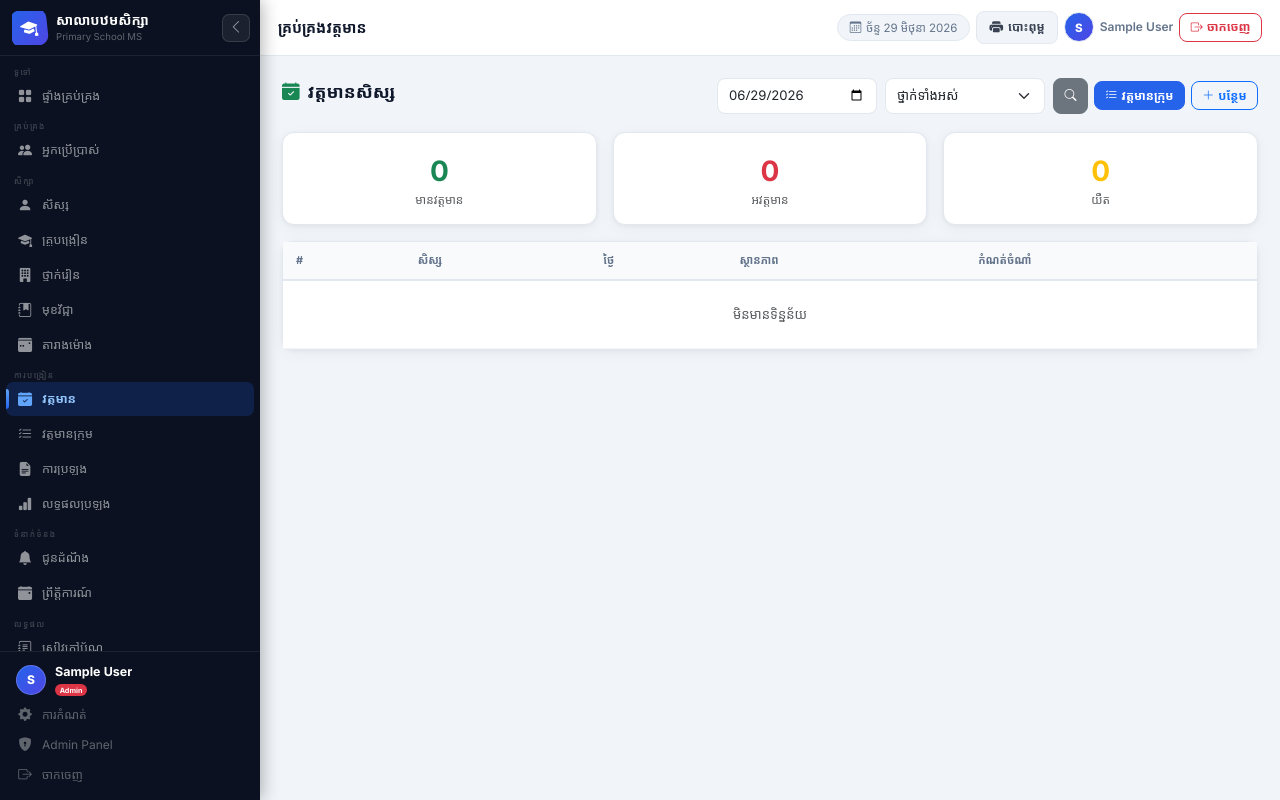
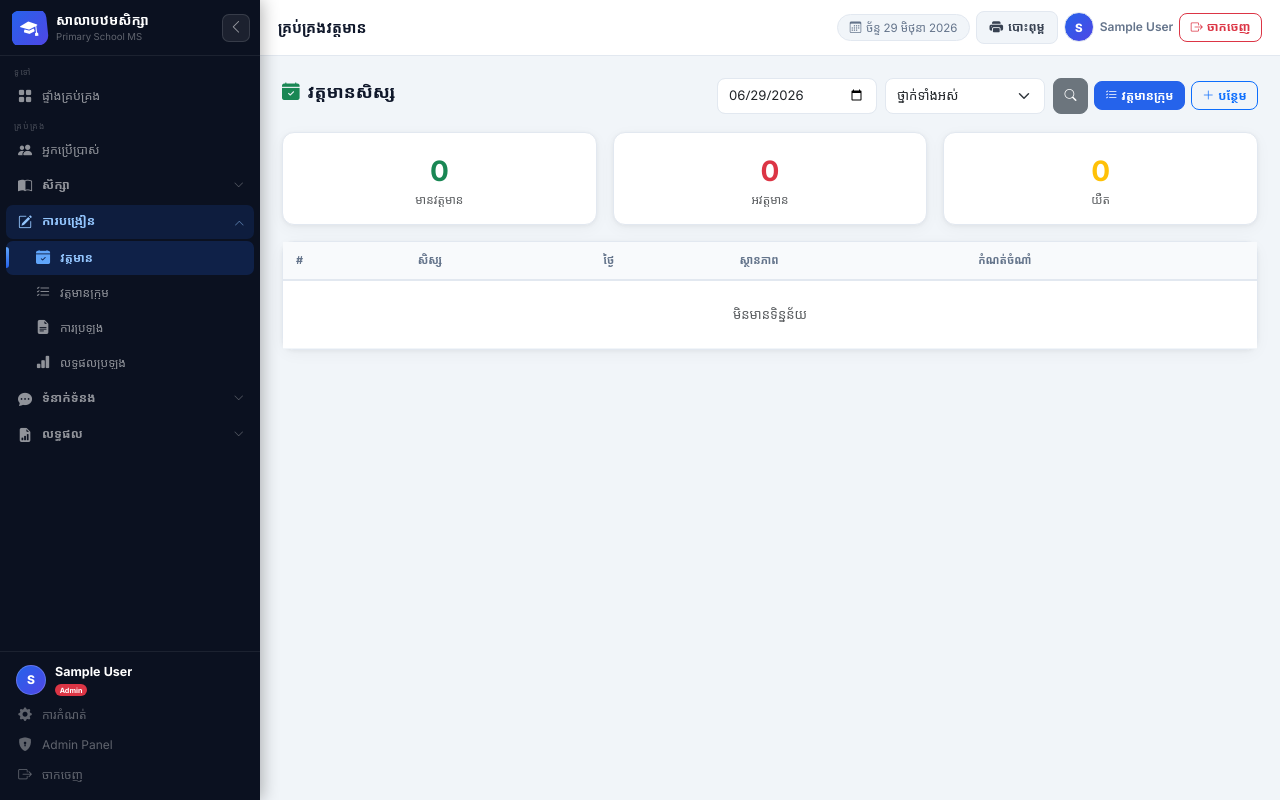
Before and after one commit to kimmi77778888-rgb/school_system.com, a Django app: page /school/attendance/ in a window 1280 px wide. Run offline with Django 5.2, Linux system fonts and the light colour scheme; the visitor is signed in with stand-in values (Sample User, id 1); data comes from the database, SQL or seed files in the repository; data that the repository does not hold is empty; parts of the project's set-up code (start-up, migrations or seed data) failed here and were passed over.

Commit message:
feat: collapsible dropdown groups in sidebar

```diff
--- a/crm/school/templates/school/base.html
+++ b/crm/school/templates/school/base.html
@@ -341,6 +341,43 @@ a{text-decoration:none;color:inherit;}
 /* nav tabs */
 .nav-tabs .nav-link{color:var(--mu);border:none;border-bottom:2px solid transparent;padding:.5rem .85rem;font-size:.82rem;}
 .nav-tabs .nav-link.active{color:var(--ac);border-bottom-color:var(--ac);background:none;font-weight:700;}
+
+/* ═══ SIDEBAR DROPDOWN GROUPS ═══ */
+.sb-grp{
+  display:flex;align-items:center;justify-content:space-between;
+  padding:0 10px;margin:1px 6px;
+  height:34px;min-height:34px;
+  border-radius:7px;
+  background:none;border:none;width:calc(100% - 12px);
+  color:rgba(255,255,255,.55);
+  font-size:.78rem;font-weight:600;
+  cursor:pointer;text-align:left;
+  transition:background .15s,color .15s;
+}
+.sb-grp:hover{background:rgba(255,255,255,.07);color:#e2e8f0;}
+.sb-grp.open{color:#93c5fd;background:rgba(37,99,235,.15);}
+.sb-grp-left{display:flex;align-items:center;gap:8px;overflow:hidden;white-space:nowrap;}
+.sb-grp-left i{font-size:.88rem;min-width:18px;text-align:center;flex-shrink:0;}
+.sb-grp-left .t{overflow:hidden;white-space:nowrap;line-height:1;}
+.sb.c .sb-grp-left .t{opacity:0;width:0;}
+.sb-grp-arrow{font-size:.65rem;flex-shrink:0;transition:transform .25s;opacity:.6;}
+.sb.c .sb-grp-arrow{opacity:0;width:0;}
+.sb-grp.open .sb-grp-arrow{transform:rotate(180deg);}
+
+.sb-grp-body{
+  overflow:hidden;
+  max-height:0;
+  transition:max-height .28s cubic-bezier(.4,0,.2,1);
+}
+.sb-grp-body.show{max-height:400px;}
+.sb.c .sb-grp-body{max-height:0!important;}
+
+.sb-sub{
+  padding-left:28px!important;
+  font-size:.75rem!important;
+  opacity:.85;
+}
+.sb-sub:hover{opacity:1;}
 </style>
 </head>
 <body>
@@ -374,72 +411,113 @@ a{text-decoration:none;color:inherit;}
     {% with role=request.user.profile.role|default:"" %}
 
     {% if role == 'admin' or role == 'teacher' %}
+
       {% if role == 'admin' %}
+      <!-- ── គ្រប់គ្រង ── -->
       <div class="sb-lbl">គ្រប់គ្រង</div>
       <a class="sb-a {% if 'user' in request.resolver_match.url_name %}on{% endif %}" href="{% url 'school:user_list' %}" data-tip="អ្នកប្រើ">
         <i class="bi bi-people-fill"></i><span class="t">អ្នកប្រើប្រាស់</span>
       </a>
       {% endif %}
 
-      <div class="sb-lbl">សិក្សា</div>
-      <a class="sb-a {% if 'student' in request.resolver_match.url_name %}on{% endif %}" href="{% url 'school:student_list' %}" data-tip="សិស្ស">
+      <!-- ── សិក្សា (dropdown) ── -->
+      {% with edu_open='student teacher classroom subject timetable' %}
+      {% with edu_active=request.resolver_match.url_name %}
+      <button class="sb-grp {% if edu_active in edu_open or 'student' in edu_active or 'teacher' in edu_active or 'classroom' in edu_active or 'subject' in edu_active or 'timetable' in edu_active %}open{% endif %}"
+              onclick="togGrp(this)" data-tip="សិក្សា">
+        <span class="sb-grp-left">
+          <i class="bi bi-book-half"></i><span class="t">សិក្សា</span>
+        </span>
+        <i class="bi bi-chevron-down sb-grp-arrow"></i>
+      </button>
+      <div class="sb-grp-body">
+        <a class="sb-a sb-sub {% if 'student' in request.resolver_match.url_name %}on{% endif %}" href="{% url 'school:student_list' %}">
           <i class="bi bi-person-fill"></i><span class="t">សិស្ស</span>
         </a>
-      <a class="sb-a {% if 'teacher' in request.resolver_match.url_name %}on{% endif %}" href="{% url 'school:teacher_list' %}" data-tip="គ្រូ">
+        <a class="sb-a sb-sub {% if 'teacher' in request.resolver_match.url_name %}on{% endif %}" href="{% url 'school:teacher_list' %}">
           <i class="bi bi-mortarboard-fill"></i><span class="t">គ្រូបង្រៀន</span>
         </a>
         {% if role == 'admin' %}
-      <a class="sb-a {% if 'classroom' in request.resolver_match.url_name %}on{% endif %}" href="{% url 'school:classroom_list' %}" data-tip="ថ្នាក់">
+        <a class="sb-a sb-sub {% if 'classroom' in request.resolver_match.url_name %}on{% endif %}" href="{% url 'school:classroom_list' %}">
           <i class="bi bi-building-fill"></i><span class="t">ថ្នាក់រៀន</span>
         </a>
-      <a class="sb-a {% if 'subject' in request.resolver_match.url_name %}on{% endif %}" href="{% url 'school:subject_list' %}" data-tip="មុខវិជ្ជា">
+        <a class="sb-a sb-sub {% if 'subject' in request.resolver_match.url_name %}on{% endif %}" href="{% url 'school:subject_list' %}">
           <i class="bi bi-journal-bookmark-fill"></i><span class="t">មុខវិជ្ជា</span>
         </a>
         {% endif %}
-      <a class="sb-a {% if 'timetable' in request.resolver_match.url_name %}on{% endif %}" href="{% url 'school:timetable_list' %}" data-tip="តារាង">
+        <a class="sb-a sb-sub {% if 'timetable' in request.resolver_match.url_name %}on{% endif %}" href="{% url 'school:timetable_list' %}">
           <i class="bi bi-calendar3-week-fill"></i><span class="t">តារាងម៉ោង</span>
         </a>
+      </div>
+      {% endwith %}{% endwith %}
 
-      <div class="sb-lbl">ការបង្រៀន</div>
-      <a class="sb-a {% if request.resolver_match.url_name in 'attendance_list,attendance_add' %}on{% endif %}" href="{% url 'school:attendance_list' %}" data-tip="វត្តមាន">
+      <!-- ── ការបង្រៀន (dropdown) ── -->
+      <button class="sb-grp {% if 'attendance' in request.resolver_match.url_name or 'exam' in request.resolver_match.url_name or 'score' in request.resolver_match.url_name %}open{% endif %}"
+              onclick="togGrp(this)" data-tip="ការបង្រៀន">
+        <span class="sb-grp-left">
+          <i class="bi bi-pencil-square"></i><span class="t">ការបង្រៀន</span>
+        </span>
+        <i class="bi bi-chevron-down sb-grp-arrow"></i>
+      </button>
+      <div class="sb-grp-body">
+        <a class="sb-a sb-sub {% if 'attendance_list' in request.resolver_match.url_name or 'attendance_add' in request.resolver_match.url_name %}on{% endif %}" href="{% url 'school:attendance_list' %}">
           <i class="bi bi-calendar-check-fill"></i><span class="t">វត្តមាន</span>
         </a>
-      <a class="sb-a {% if request.resolver_match.url_name == 'attendance_bulk' %}on{% endif %}" href="{% url 'school:attendance_bulk' %}" data-tip="វត្តមានក្រុម">
+        <a class="sb-a sb-sub {% if request.resolver_match.url_name == 'attendance_bulk' %}on{% endif %}" href="{% url 'school:attendance_bulk' %}">
           <i class="bi bi-list-check"></i><span class="t">វត្តមានក្រុម</span>
         </a>
-      <a class="sb-a {% if 'exam' in request.resolver_match.url_name %}on{% endif %}" href="{% url 'school:exam_list' %}" data-tip="ប្រឡង">
+        <a class="sb-a sb-sub {% if 'exam' in request.resolver_match.url_name %}on{% endif %}" href="{% url 'school:exam_list' %}">
           <i class="bi bi-file-earmark-text-fill"></i><span class="t">ការប្រឡង</span>
         </a>
-      <a class="sb-a {% if 'score' in request.resolver_match.url_name %}on{% endif %}" href="{% url 'school:score_list' %}" data-tip="ពិន្ទុ">
+        <a class="sb-a sb-sub {% if 'score' in request.resolver_match.url_name %}on{% endif %}" href="{% url 'school:score_list' %}">
           <i class="bi bi-bar-chart-fill"></i><span class="t">លទ្ធផលប្រឡង</span>
         </a>
+      </div>
 
-      <div class="sb-lbl">ទំនាក់ទំនង</div>
-      <a class="sb-a {% if 'notification' in request.resolver_match.url_name %}on{% endif %}" href="{% url 'school:notification_list' %}" data-tip="ជូនដំណឹង">
+      <!-- ── ទំនាក់ទំនង (dropdown) ── -->
+      <button class="sb-grp {% if 'notification' in request.resolver_match.url_name or 'event' in request.resolver_match.url_name %}open{% endif %}"
+              onclick="togGrp(this)" data-tip="ទំនាក់ទំនង">
+        <span class="sb-grp-left">
+          <i class="bi bi-chat-dots-fill"></i><span class="t">ទំនាក់ទំនង</span>
+        </span>
+        <i class="bi bi-chevron-down sb-grp-arrow"></i>
+      </button>
+      <div class="sb-grp-body">
+        <a class="sb-a sb-sub {% if 'notification' in request.resolver_match.url_name %}on{% endif %}" href="{% url 'school:notification_list' %}">
           <i class="bi bi-bell-fill"></i><span class="t">ជូនដំណឹង</span>
         </a>
-      <a class="sb-a {% if 'event' in request.resolver_match.url_name %}on{% endif %}" href="{% url 'school:event_list' %}" data-tip="ព្រឹត្តិការណ៍">
+        <a class="sb-a sb-sub {% if 'event' in request.resolver_match.url_name %}on{% endif %}" href="{% url 'school:event_list' %}">
           <i class="bi bi-calendar-event-fill"></i><span class="t">ព្រឹត្តិការណ៍</span>
         </a>
+      </div>
 
-      <div class="sb-lbl">លទ្ធផល</div>
-      <a class="sb-a {% if 'report_card' in request.resolver_match.url_name %}on{% endif %}" href="{% url 'school:report_card_list' %}" data-tip="ប័ណ្ណ">
+      <!-- ── លទ្ធផល (dropdown) ── -->
+      <button class="sb-grp {% if 'report' in request.resolver_match.url_name %}open{% endif %}"
+              onclick="togGrp(this)" data-tip="លទ្ធផល">
+        <span class="sb-grp-left">
+          <i class="bi bi-file-earmark-bar-graph-fill"></i><span class="t">លទ្ធផល</span>
+        </span>
+        <i class="bi bi-chevron-down sb-grp-arrow"></i>
+      </button>
+      <div class="sb-grp-body">
+        <a class="sb-a sb-sub {% if 'report_card' in request.resolver_match.url_name %}on{% endif %}" href="{% url 'school:report_card_list' %}">
           <i class="bi bi-journal-text"></i><span class="t">សៀវភៅប័ណ្ណ</span>
         </a>
-      <a class="sb-a {% if request.resolver_match.url_name == 'report_students' %}on{% endif %}" href="{% url 'school:report_students' %}" data-tip="រាយការណ៍" target="_blank">
+        <a class="sb-a sb-sub {% if request.resolver_match.url_name == 'report_students' %}on{% endif %}" href="{% url 'school:report_students' %}" target="_blank">
           <i class="bi bi-file-earmark-person"></i><span class="t">របាយការណ៍សិស្ស</span>
         </a>
-      <a class="sb-a {% if request.resolver_match.url_name == 'report_attendance' %}on{% endif %}" href="{% url 'school:report_attendance' %}" data-tip="វត្តមាន🖨" target="_blank">
+        <a class="sb-a sb-sub {% if request.resolver_match.url_name == 'report_attendance' %}on{% endif %}" href="{% url 'school:report_attendance' %}" target="_blank">
           <i class="bi bi-file-earmark-check"></i><span class="t">របាយការណ៍វត្តមាន</span>
         </a>
-      <a class="sb-a {% if request.resolver_match.url_name == 'report_scores' %}on{% endif %}" href="{% url 'school:report_scores' %}" data-tip="ពិន្ទុ🖨" target="_blank">
+        <a class="sb-a sb-sub {% if request.resolver_match.url_name == 'report_scores' %}on{% endif %}" href="{% url 'school:report_scores' %}" target="_blank">
           <i class="bi bi-file-earmark-bar-graph"></i><span class="t">របាយការណ៍ពិន្ទុ</span>
         </a>
         {% if role == 'admin' %}
-      <a class="sb-a {% if request.resolver_match.url_name == 'report_teachers' %}on{% endif %}" href="{% url 'school:report_teachers' %}" data-tip="គ្រូ🖨" target="_blank">
+        <a class="sb-a sb-sub {% if request.resolver_match.url_name == 'report_teachers' %}on{% endif %}" href="{% url 'school:report_teachers' %}" target="_blank">
           <i class="bi bi-file-earmark-person-fill"></i><span class="t">របាយការណ៍គ្រូ</span>
         </a>
         {% endif %}
+      </div>
 
     {% elif role == 'parent' %}
       <div class="sb-lbl">ព័ត៌មានកូន</div>
@@ -638,9 +716,19 @@ function mbOpen(){sb.classList.add('mob');ov.classList.add('on');document.body.s
 function mbClose(){sb.classList.remove('mob');ov.classList.remove('on');document.body.style.overflow='';}
 document.querySelectorAll('.sb-a,.sb-prof,.sb-fl').forEach(el=>el.addEventListener('click',()=>{if(window.innerWidth<=768)mbClose();}));
 
+/* Sidebar dropdown groups */
+function togGrp(btn){
+  const body=btn.nextElementSibling;
+  const open=btn.classList.contains('open');
+  btn.classList.toggle('open',!open);
+  body.classList.toggle('show',!open);
+}
+document.querySelectorAll('.sb-grp').forEach(btn=>{
+  if(btn.classList.contains('open')) btn.nextElementSibling.classList.add('show');
+});
+
 /* Ripple on nav links */
-document.querySelectorAll('.sb-a').forEach(el=>{
-  el.addEventListener('click',function(e){
+document.querySelectorAll('.sb-a').forEach(el=>{  el.addEventListener('click',function(e){
     const r=document.createElement('span'); r.className='rpl';
     const rc=this.getBoundingClientRect(), s=Math.max(rc.width,rc.height);
     r.style.cssText=`width:${s}px;height:${s}px;left:${e.clientX-rc.left-s/2}px;top:${e.clientY-rc.top-s/2}px;`;
```
Lines whose indentation alone changed are shown as unchanged.
